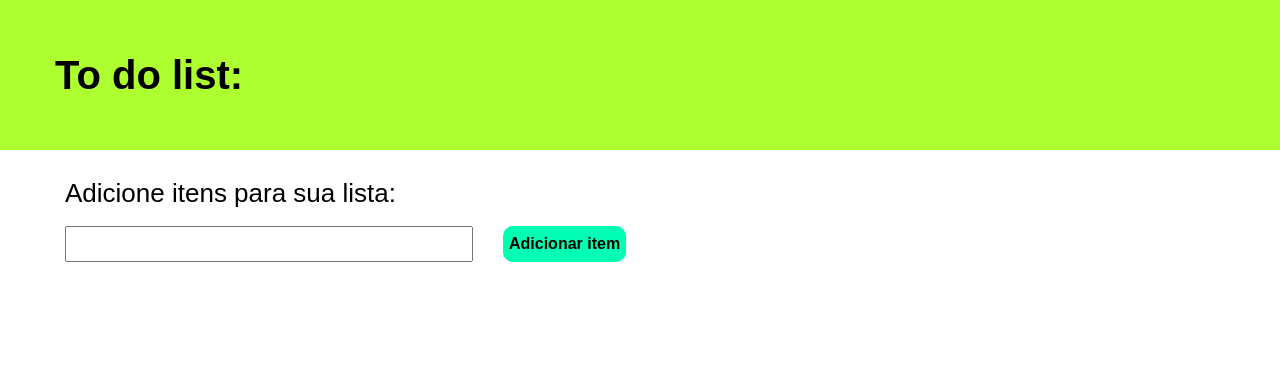
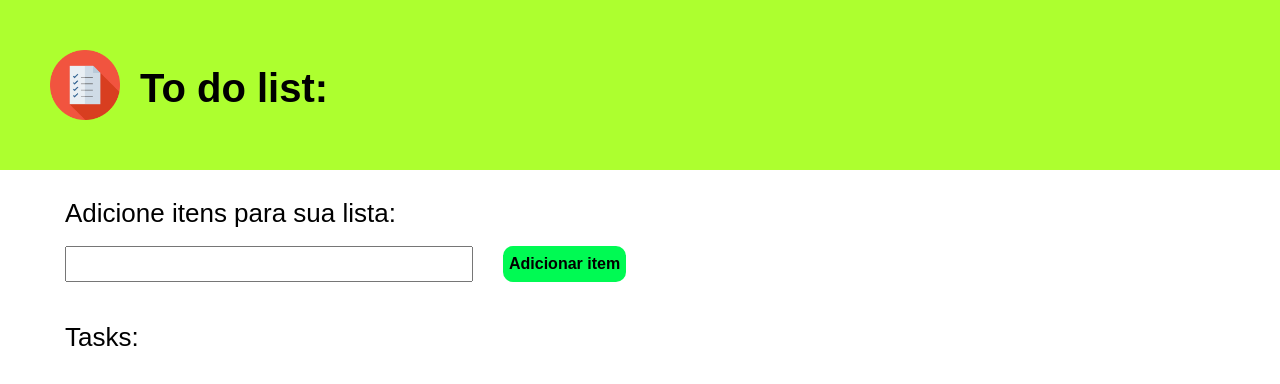
Before and after one commit to Szeckir/To-Do-List, a plain HTML site: page index.html in a window 1280 px wide. Drawn offline with Linux system fonts and the light colour scheme.

Commit message:
Ajustes nos nomes das classes, novos estilos no style.css e inicio do js

```diff
--- a/index.html
+++ b/index.html
@@ -1,5 +1,6 @@
 <!DOCTYPE html>
 <html lang="pt-BR">
+
 <head>
     <meta charset="UTF-8">
     <meta name="viewport" content="width=device-width, initial-scale=1.0">
@@ -13,24 +14,36 @@
         integrity="sha384-jLKHWM3JRmfMU0A5x5AkjWkw/EYfGUAGagvnfryNV3F9VqM98XiIH7VBGVoxVSc7" crossorigin="anonymous" />
 
 </head>
+
 <body>
     <div class="top-bar">
+        <img src="/assets/logos/306458.png" alt="Emoji de lista de tarefas">
         <p>To do list:</p>
     </div>
 
     <div class="task-bar">
         <div class="task-bar-add">
             <span>Adicione itens para sua lista:</span>
+
             <div class="task-bar-input">
                 <form>
-                    <input type="text" style="height: 30px; width: 400px;">
+                    <input type="text" style="height: 30px; width: 400px;" class="task-bar-list input-text">
                 </form>
-                <button class="task-bar-button"> <b>Adicionar item</b></button>
+                <button class="task-bar-list add-button"> <b>Adicionar item</b></button>
             </div>
         </div>
+
         <div class="task-bar-edit">
+                    <span class="task-text">Tasks:</span>
+                    <ul id="task-list">
+                        <!--
+                            <li>
+                            <li>
+                            <li>
+                        -->
+                    </ul>
+            </div>
+        </div>
+</body>
 
-        </div>
-    </div>
-</body>
 </html>
--- a/style.css
+++ b/style.css
@@ -4,14 +4,21 @@ body {
 
 .top-bar {
     background-color: greenyellow;
-    padding: 55px;
+    display: flex;
+    padding: 50px;
+}
+
+.top-bar img {
+    width: 70px;
+    height: 70px;
 }
 
 .top-bar p {
     font-size: 40px;
     font-family: "DM Sans", sans-serif;
     font-weight: bolder;
-
+    margin-top: 18px;
+    margin-left: 20px;
 }
 
 .task-bar {
@@ -30,8 +37,13 @@ body {
     display: flex;
 }
 
-.task-bar .task-bar-button {
-    background-color: rgb(0, 255, 179);
+.task-bar .task-bar-add .task-bar-input input {
+    background-color: none;
+    color: black;
+}
+
+.task-bar .task-bar-add  .task-bar-input button{
+    background-color: rgb(0, 250, 83);
     color: black;
     font-size: 16px;
     font-family: "DM Sans", sans-serif;
@@ -39,3 +51,25 @@ body {
     justify-content: space-between;
     margin-left: 30px;
 }
+
+.task-bar .task-bar-add .task-bar-input b:hover {
+    text-decoration: underline;
+}
+
+.task-bar-edit {
+    margin-top: 30px;
+    border-radius: 10px;
+    padding-left: 55px;
+    padding-top: 12px;
+}
+
+.task-bar-edit .task-text {
+    font-size: 26px;
+    font-family: "DM Sans", sans-serif;
+    color: black;
+}
+
+.task-bar-edit .task-options {
+    margin-top: 20px;
+    border: 10px;
+}
```
Also changed, not shown: script.js (added, +10 -0 lines), assets/logos/306458.png (added).
